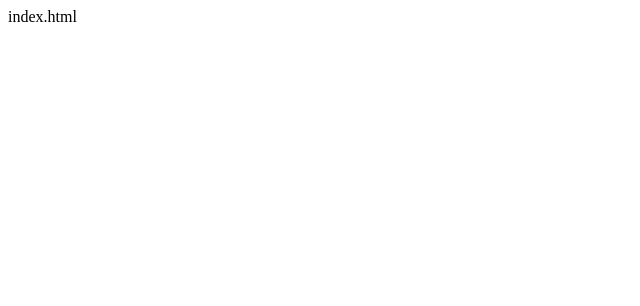
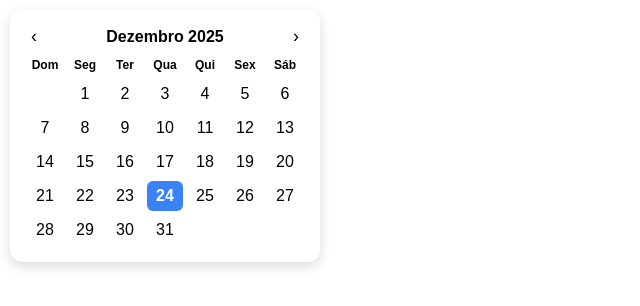
Before and after one commit to dionisiofolho-web/calendario-notion, a plain HTML site: page index.html in a window 1280 px wide. Shown: the whole page, without its empty margins (0-640 px from the left). Drawn offline with Linux system fonts and the light colour scheme.

Commit message:
Create a basic calendar in index.html

```diff
--- a/index.html
+++ b/index.html
@@ -1 +1,122 @@
-index.html
+<!DOCTYPE html>
+<html lang="pt-BR">
+<head>
+<meta charset="UTF-8">
+<title>Calendário Notion</title>
+<style>
+  body {
+    font-family: Arial, sans-serif;
+    background: transparent;
+    margin: 0;
+    padding: 10px;
+  }
+  .calendar {
+    width: 280px;
+    border-radius: 12px;
+    box-shadow: 0 4px 12px rgba(0,0,0,0.15);
+    padding: 15px;
+    background: #ffffff;
+  }
+  .calendar-header {
+    display: flex;
+    justify-content: space-between;
+    align-items: center;
+    font-weight: bold;
+    margin-bottom: 10px;
+  }
+  .calendar-header button {
+    background: none;
+    border: none;
+    font-size: 18px;
+    cursor: pointer;
+  }
+  .calendar-days, .calendar-dates {
+    display: grid;
+    grid-template-columns: repeat(7, 1fr);
+    text-align: center;
+  }
+  .calendar-days div {
+    font-weight: bold;
+    font-size: 12px;
+    margin-bottom: 5px;
+  }
+  .calendar-dates div {
+    padding: 6px;
+    border-radius: 6px;
+    margin: 2px;
+  }
+  .today {
+    background: #3b82f6;
+    color: #fff;
+    font-weight: bold;
+  }
+</style>
+</head>
+<body>
+
+<div class="calendar">
+  <div class="calendar-header">
+    <button onclick="prevMonth()">‹</button>
+    <div id="monthYear"></div>
+    <button onclick="nextMonth()">›</button>
+  </div>
+
+  <div class="calendar-days">
+    <div>Dom</div><div>Seg</div><div>Ter</div>
+    <div>Qua</div><div>Qui</div><div>Sex</div><div>Sáb</div>
+  </div>
+
+  <div class="calendar-dates" id="calendarDates"></div>
+</div>
+
+<script>
+let date = new Date();
+
+function renderCalendar() {
+  const monthYear = document.getElementById("monthYear");
+  const dates = document.getElementById("calendarDates");
+  dates.innerHTML = "";
+
+  const year = date.getFullYear();
+  const month = date.getMonth();
+
+  const months = [
+    "Janeiro","Fevereiro","Março","Abril","Maio","Junho",
+    "Julho","Agosto","Setembro","Outubro","Novembro","Dezembro"
+  ];
+
+  monthYear.textContent = `${months[month]} ${year}`;
+
+  const firstDay = new Date(year, month, 1).getDay();
+  const lastDate = new Date(year, month + 1, 0).getDate();
+  const today = new Date();
+
+  for (let i = 0; i < firstDay; i++) {
+    dates.innerHTML += "<div></div>";
+  }
+
+  for (let d = 1; d <= lastDate; d++) {
+    const isToday =
+      d === today.getDate() &&
+      month === today.getMonth() &&
+      year === today.getFullYear();
+
+    dates.innerHTML += `<div class="${isToday ? 'today' : ''}">${d}</div>`;
+  }
+}
+
+function prevMonth() {
+  date.setMonth(date.getMonth() - 1);
+  renderCalendar();
+}
+
+function nextMonth() {
+  date.setMonth(date.getMonth() + 1);
+  renderCalendar();
+}
+
+renderCalendar();
+</script>
+
+</body>
+</html>
```
